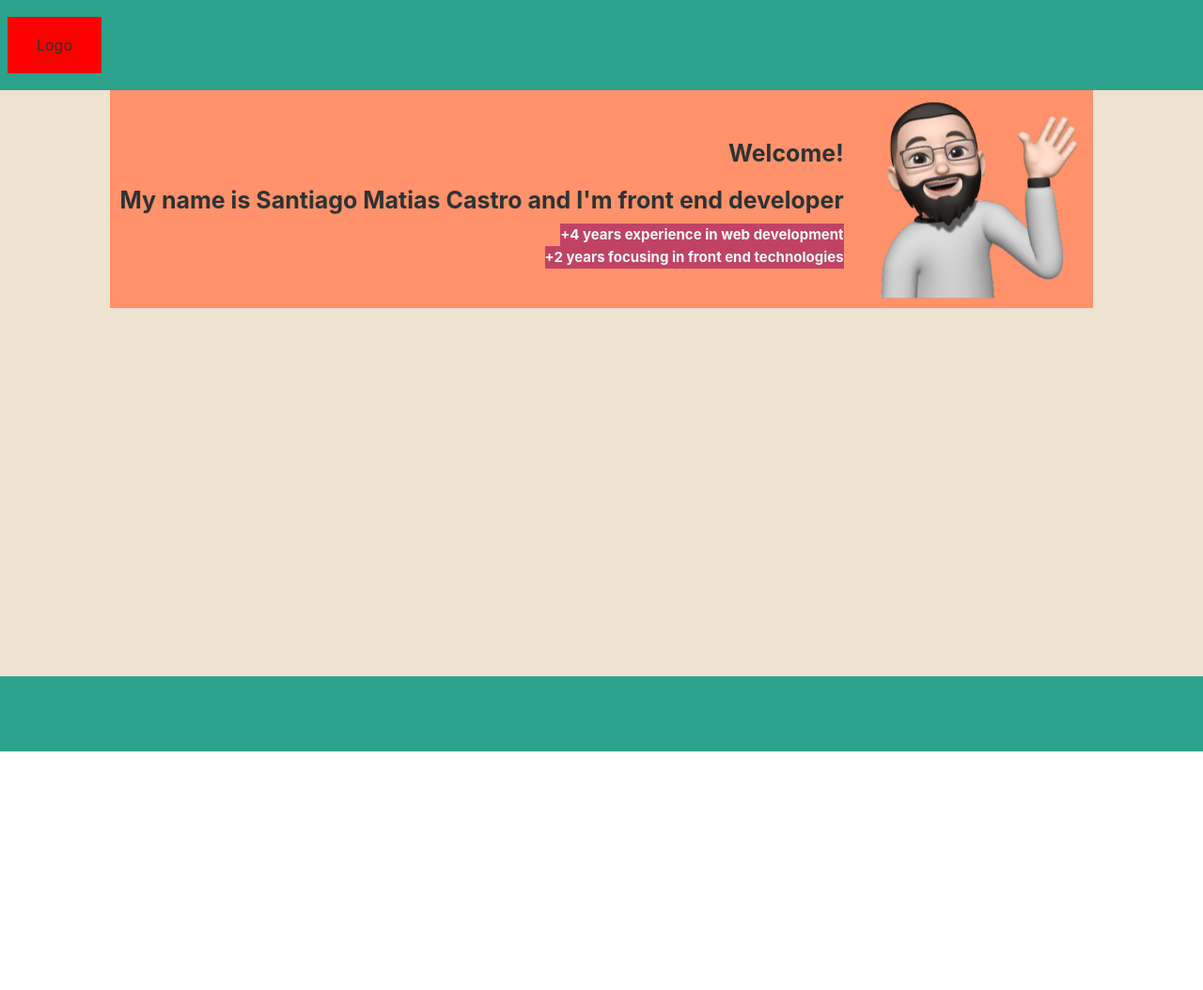
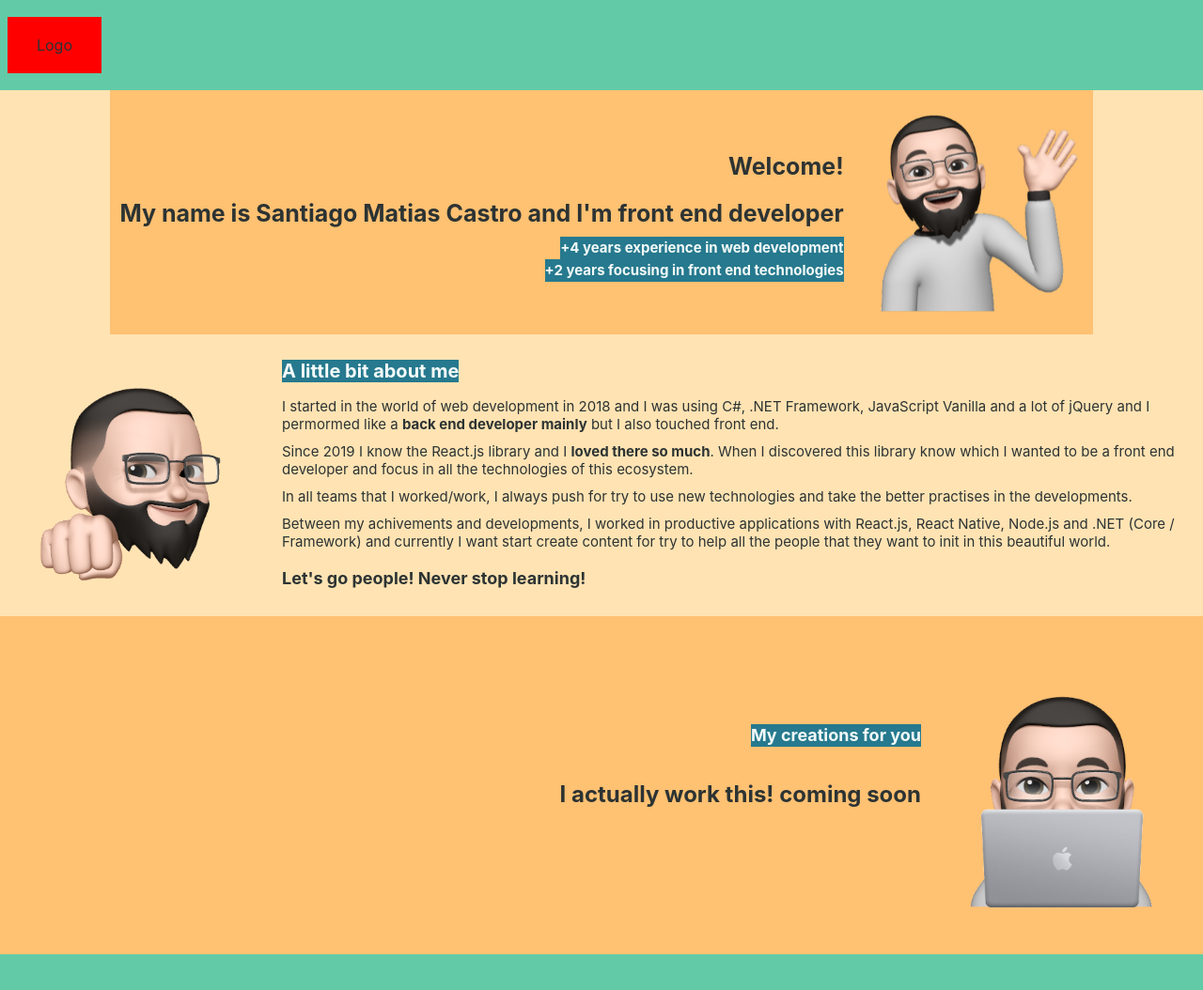
Before and after one commit to sgocastro/personal-website, a website built with Vite: page index.html in a window 1280 px wide. Shown: the whole page at 94% size. Before the commit the page ends 800 px from the top, so only its background shows below. Built offline with nearby package versions, Linux system fonts and the light colour scheme.

Commit message:
feat: defined all the sections and new styles

```diff
--- a/index.html
+++ b/index.html
@@ -13,23 +13,57 @@
         <section class="logo">Logo</section>
       </header>
       <main>
-                <section class="welcome-message">
+        <article class="welcome-message">
           <section class="welcome-message__text">
             <h1>
               Welcome!
               <br />
-                            My name is Santiago Matias Castro and I'm front end
-                            developer
+              My name is Santiago Matias Castro and I'm front end developer
             </h1>
             <!-- TODO: Maybe this year can calculate by JS -->
             <p>+4 years experience in web development</p>
             <p>+2 years focusing in front end technologies</p>
           </section>
-                    <img
-                        alt="personal-photo"
-                        src="assets/images/personal-memote.png"
-                    />
+          <img alt="personal-photo" src="assets/images/personal-memote.png" />
+        </article>
+        <article class="about-me">
+          <img src="/assets/images/about-me-memote.png" alt="about-me" />
+          <section>
+            <h2>A little bit about me</h2>
+            <p>
+              I started in the world of web development in 2018 and I was using
+              C#, .NET Framework, JavaScript Vanilla and a lot of jQuery and I
+              permormed like a
+              <strong>back end developer mainly</strong> but I also touched
+              front end.
+            </p>
+            <p>
+              Since 2019 I know the React.js library and I
+              <strong>loved there so much</strong>. When I discovered this
+              library know which I wanted to be a front end developer and focus
+              in all the technologies of this ecosystem.
+            </p>
+            <p>
+              In all teams that I worked/work, I always push for try to use new
+              technologies and take the better practises in the developments.
+            </p>
+            <p>
+              Between my achivements and developments, I worked in productive
+              applications with React.js, React Native, Node.js and .NET (Core /
+              Framework) and currently I want start create content for try to
+              help all the people that they want to init in this beautiful
+              world.
+            </p>
+            <h3>Let's go people! Never stop learning!</h3>
           </section>
+        </article>
+        <article class="side-projects">
+          <section class="projects">
+            <h2>My creations for you</h2>
+            <h3>I actually work this! coming soon</h3>
+          </section>
+          <img src="assets/images/side-projects.png" alt="side-projects" />
+        </article>
       </main>
       <footer></footer>
     </div>
--- a/style.css
+++ b/style.css
@@ -13,10 +13,10 @@
   -webkit-font-smoothing: antialiased;
   -moz-osx-font-smoothing: grayscale;
   -webkit-text-size-adjust: 100%;
-  --primary-color: #2CA18C;
-  --secondary-color: #395B64;
-  --tertiary-color: #EEE2D1;
-  --welcome-message-bg-color: #FF916B;
+  --primary-color: #26798E;
+  --secondary-color: #63CAA7;
+  --tertiary-color: #FFC172;
+  --body-bg-color: #FFE3B3;
   --text-primary-color: #f4fbf9;
   --text-secondary-color: #2C3333;
 }
@@ -29,8 +29,7 @@ h1, p {
 body {
   margin: 0;
   min-width: 320px;
-  min-height: 100vh;
-  background-color: var(--tertiary-color);
+  background-color: var(--body-bg-color);
 }
 
 #app {
@@ -40,7 +39,7 @@ body {
 header {
   position: sticky;
   top: 0;
-  background-color: var(--primary-color);
+  background-color: var(--secondary-color);
   height: 8rem;
   font-size: 1.6rem;
   display: flex;
@@ -74,8 +73,9 @@ main .welcome-message {
   justify-content: center;
   padding: 1rem;
   gap: 1.5rem;
-  background-color: var(--welcome-message-bg-color);
+  background-color: var(--tertiary-color);
   color: var(--text-secondary-color);
+  height: 30vh;
 }
 
 main .welcome-message .welcome-message__text {
@@ -94,18 +94,83 @@ main .welcome-message .welcome-message__text p {
   font-size: 1.5rem;
   font-weight: bold;
   color: var(--text-primary-color);
-  background-color: #c14364;
+  background-color: var(--primary-color);
 }
 
 main .welcome-message img {
   width: 24rem;
 }
 
+main .about-me {
+  padding: 3rem 0rem 3rem 0;
+  display: flex;
+  flex-direction: row;
+  justify-content: flex-start;
+  align-items: center;
+  width: 100%;
+  text-align: left;
+  height: 30vh;
+}
+
+main .about-me h2 {
+  font-size: 2rem;
+  background-color: var(--primary-color);
+  color: var(--text-primary-color);
+  width: fit-content;
+}
+
+main .about-me img{
+  width: 30rem;
+  height: 30rem;
+}
+
+main .about-me p {
+  line-height: normal;
+  font-size: 1.5rem;
+  margin: 1rem 0 1rem 0;
+  padding-right: 1rem;
+}
+
+main .about-me h3 {
+  font-size: 1.8rem;
+}
+
+main .side-projects {
+  min-height: 25vh;
+  background-color: var(--tertiary-color);
+  width: 100%;
+  display: flex;
+  justify-content: flex-end;
+  align-items: center;
+  padding: 3rem 0rem 3rem 0;
+}
+
+main .side-projects img {
+  width: 30rem;
+  height: 30rem;
+}
+
+main .side-projects .projects {
+  min-height: 20vh;
+  width: 100%;
+  display: flex;
+  flex-direction: column;
+  align-items: flex-end;
+}
+
+main .side-projects .projects h2 {
+  font-size: 1.8rem;
+  background-color: var(--primary-color);
+  color: var(--text-primary-color);
+}
+
+main .side-projects .projects h3 {
+  font-size: 2.4rem;
+}
+
 footer {
-  position: fixed;
-  bottom: 0;
   width: 100%;
-  background-color: var(--primary-color);
+  background-color: var(--secondary-color);
   height: 8rem;
   color: var(--text-primary-color)
 }
```
Lines whose indentation alone changed are shown as unchanged.
